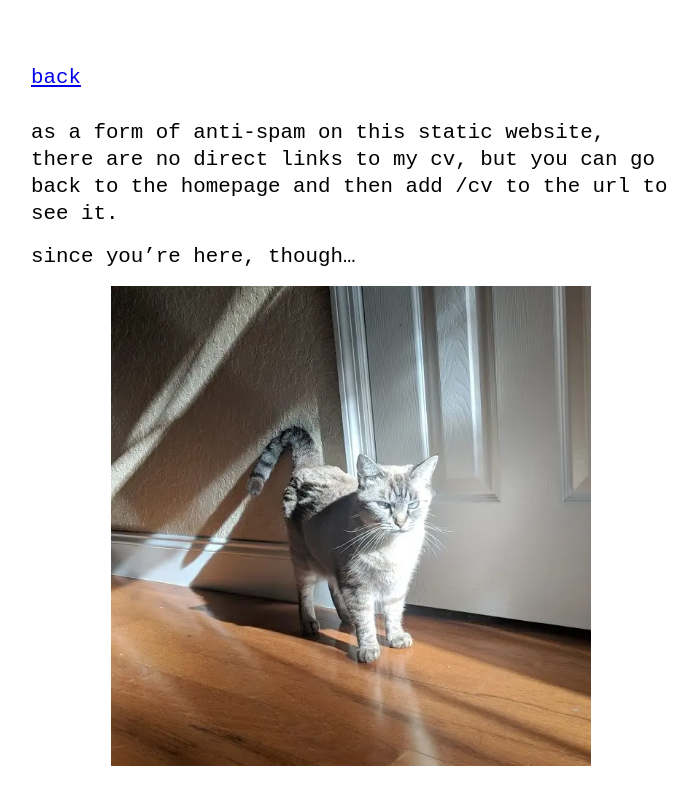
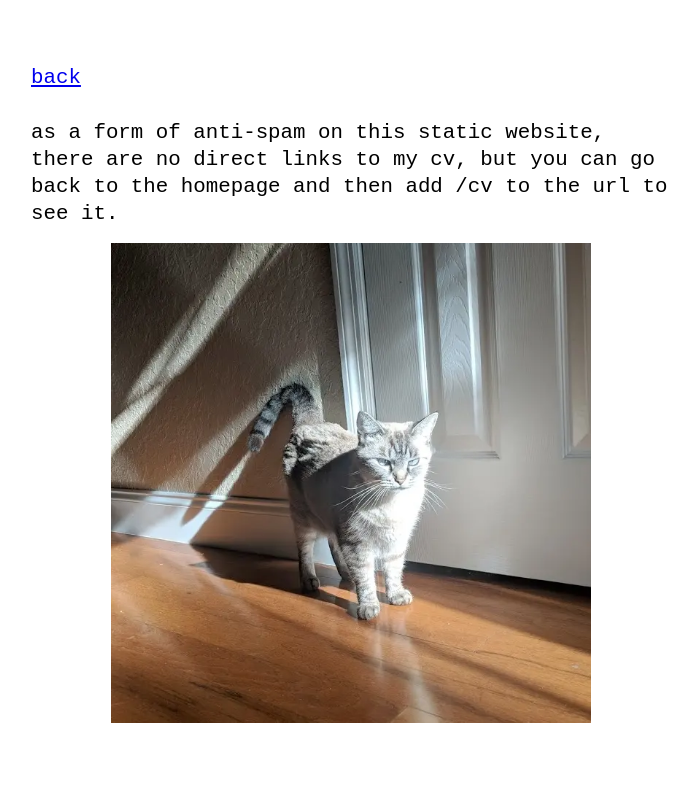
Before and after one commit to lemurodigital/lemuro.digital, a Jekyll site: the page built from easter-egg.md, in a window 1280 px wide. Shown: the top 805 px of the page, without its empty margins (289-987 px from the left). Built offline with Jekyll 4.4.1, drawn with Linux system fonts in a browser that asks for light colours.

Commit message:
Update easter-egg.md

```diff
--- a/easter-egg.md
+++ b/easter-egg.md
@@ -6,6 +6,4 @@ sitemap: false
 
 as a form of anti-spam on this static website, there are no direct links to my cv, but you can go back to the homepage and then add /cv to the url to see it.
 
-since you're here, though...
-
 ![](/assets/cat.webp){:width="75%"}
```
